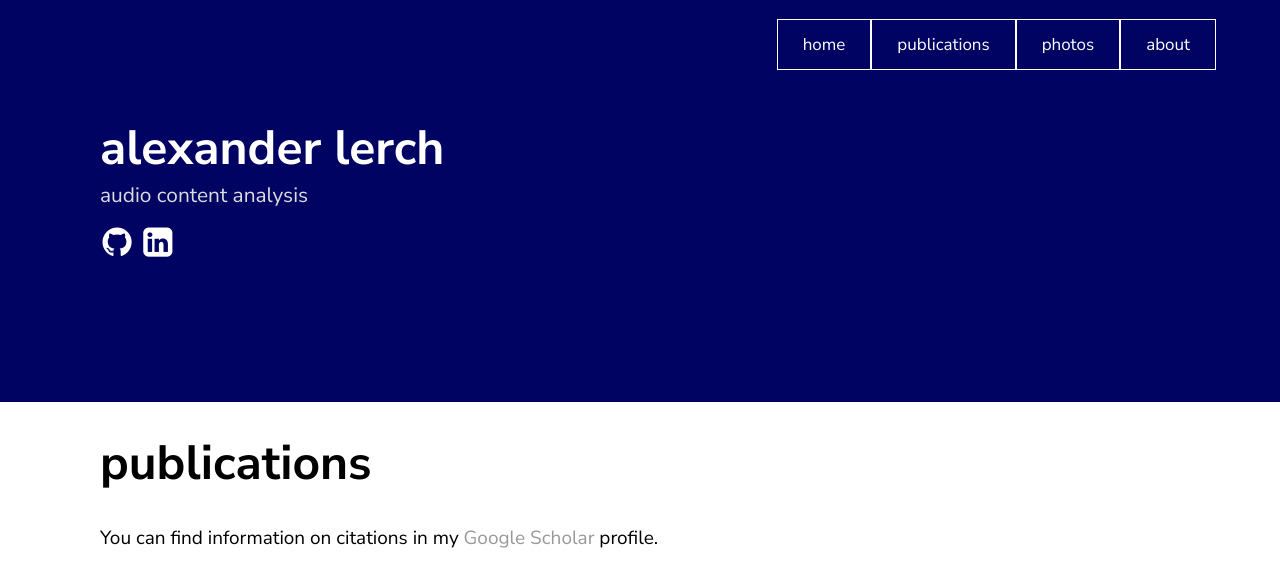
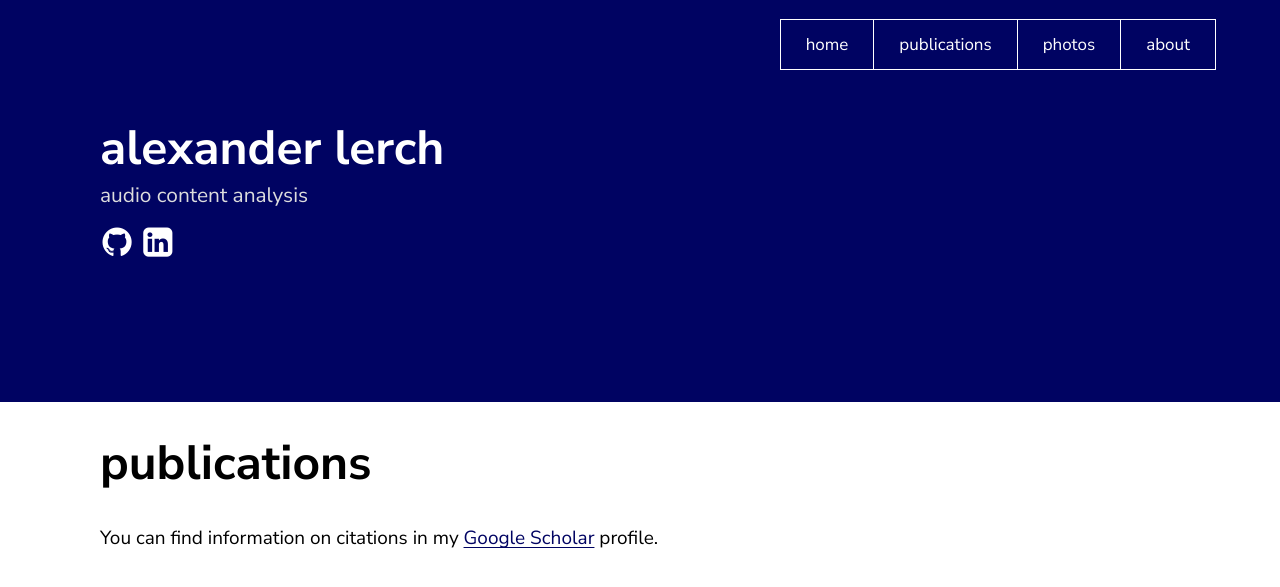
Before and after one commit to alexanderlerch/alexanderlerch.github.io, a Jekyll site: the page built from publications.md, in a window 1280 px wide. Shown: the top 587 px of the page. Built offline with Jekyll 4.4.1, drawn with Linux system fonts in a browser that asks for light colours; nearby versions of some CDN libraries.

Commit message:
accessibility fixes

```diff
--- a/_includes/nav.html
+++ b/_includes/nav.html
@@ -1,9 +1,9 @@
 {%- if site.texture.showNav -%}
-<div class="navbar">
+<nav class="navbar" aria-label="main">
 	<ul>
 		{% for link in site.texture.navigation %}
-		<a href="{{ link.url | prepend:site.baseurl }}"><li {% if link.url == page.url %}class="active"{% endif %} >{{ link.title }}</li></a>
+		<li{% if link.url == page.url %} class="active"{% endif %}><a href="{{ link.url | prepend:site.baseurl }}"{% if link.url == page.url %} aria-current="page"{% endif %}>{{ link.title }}</a></li>
 		{% endfor %}
 	</ul>
-</div>
+</nav>
 {%- endif -%}
--- a/_includes/page_header.html
+++ b/_includes/page_header.html
@@ -3,13 +3,13 @@
 	<h2>{{ site.texture.tagline }}</h2>
 	<ul class="social">
 		{%- if site.texture.social_links.github -%}
-			<a href="https://github.com/{{ site.texture.social_links.github }}"><li><i class="icon-github-circled"></i></li></a>
+			<li><a href="https://github.com/{{ site.texture.social_links.github }}" aria-label="GitHub"><i class="icon-github-circled" aria-hidden="true"></i></a></li>
 		{%- endif -%}
 		{%- if site.texture.social_links.linkedIn -%}
-			<a href="https://linkedin.com/{{ site.texture.social_links.linkedIn }}"><li><i class="icon-linkedin-squared"></i></li></a>
+			<li><a href="https://linkedin.com/{{ site.texture.social_links.linkedIn }}" aria-label="LinkedIn"><i class="icon-linkedin-squared" aria-hidden="true"></i></a></li>
 		{%- endif -%}
 		{%- if site.texture.social_links.twitter -%}
-			<a href="https://twitter.com/{{ site.texture.social_links.twitter }}"><li><i class="icon-twitter-squared"></i></li></a>
+			<li><a href="https://twitter.com/{{ site.texture.social_links.twitter }}" aria-label="Twitter"><i class="icon-twitter-squared" aria-hidden="true"></i></a></li>
 		{%- endif -%}
 	</ul>
 </div>
--- a/_layouts/bib.html
+++ b/_layouts/bib.html
@@ -36,7 +36,6 @@
 		#bibtex_display ul { margin: 0 0 0.9em; padding-left: 1.2em; }
 		#bibtex_display li, #bibtex_display li > div { line-height: 1.35; }
 		#bibtex_display .title { font-size: 0.95rem; }
-		#bibtex_display a, #bibtex_display a:hover { color: inherit; border-bottom: none; }
     </style>
 </head>
 <body>
@@ -66,7 +65,7 @@
 				  <span class="if title">
 					<!-- <span class="if url"><a class="bibtexVar" href="+URL+" extra="URL"><span style="text-decoration: underline;" class="title"></span></a>, -->
 					<span class="if url">
-						<a class="bibtexVar" href="+URL+" extra="URL"><span style="text-decoration: underline;" class="title"></span></a>,
+						<a class="bibtexVar" href="+URL+" extra="URL"><span class="title"></span></a>,
 					</span>
 					<span class="if !url">
 						<span class="title"></span>,
--- a/_sass/theme.scss
+++ b/_sass/theme.scss
@@ -3,7 +3,7 @@
 @import 'begin';
 @import 'syntax';
 
-$linkColor: #999;
+$linkColor: #000362; // header blue
 $mobileW: 768px;
 $smallMobileW: 480px;
 $bigScreenW: 1600px;
@@ -27,10 +27,10 @@ body {
 
 a {
 	color: $linkColor;
-	text-decoration: none;
-	transition: border-bottom 0.4s;
+	text-decoration: underline;
+	text-underline-offset: 0.15em;
 	&:hover {
-		border-bottom: 0.5px solid $linkColor;
+		text-decoration-thickness: 2px;
 	}
 }
 
@@ -78,6 +78,10 @@ header {
 		list-style-type: none;
 		padding: 0;
 		margin-top: 0;
+		a {
+			color: inherit;
+			text-decoration: none;
+		}
 		li {
 			color: #fff;
 			float: left;
@@ -170,7 +174,7 @@ header {
 }
 
 .post-date {
-	color: $gray;
+	color: #666;
 	.icon-calendar {
 		margin-right: 6px;
 	}
@@ -231,6 +235,9 @@ header {
 	right: 5vw;
 	a {
 		color: inherit;
+		text-decoration: none;
+		display: block;
+		padding: 10px 25px;
 	}
 	ul {
 		list-style-type: none;
@@ -242,7 +249,6 @@ header {
 			&:not(:first-child){
 				border-left: 0;
 			}
-			padding: 10px 25px;
 			// border-radius: 4px;
 			@include fluidType(15px, 17px);
 			transition: background-color .3s ease-in;
```
